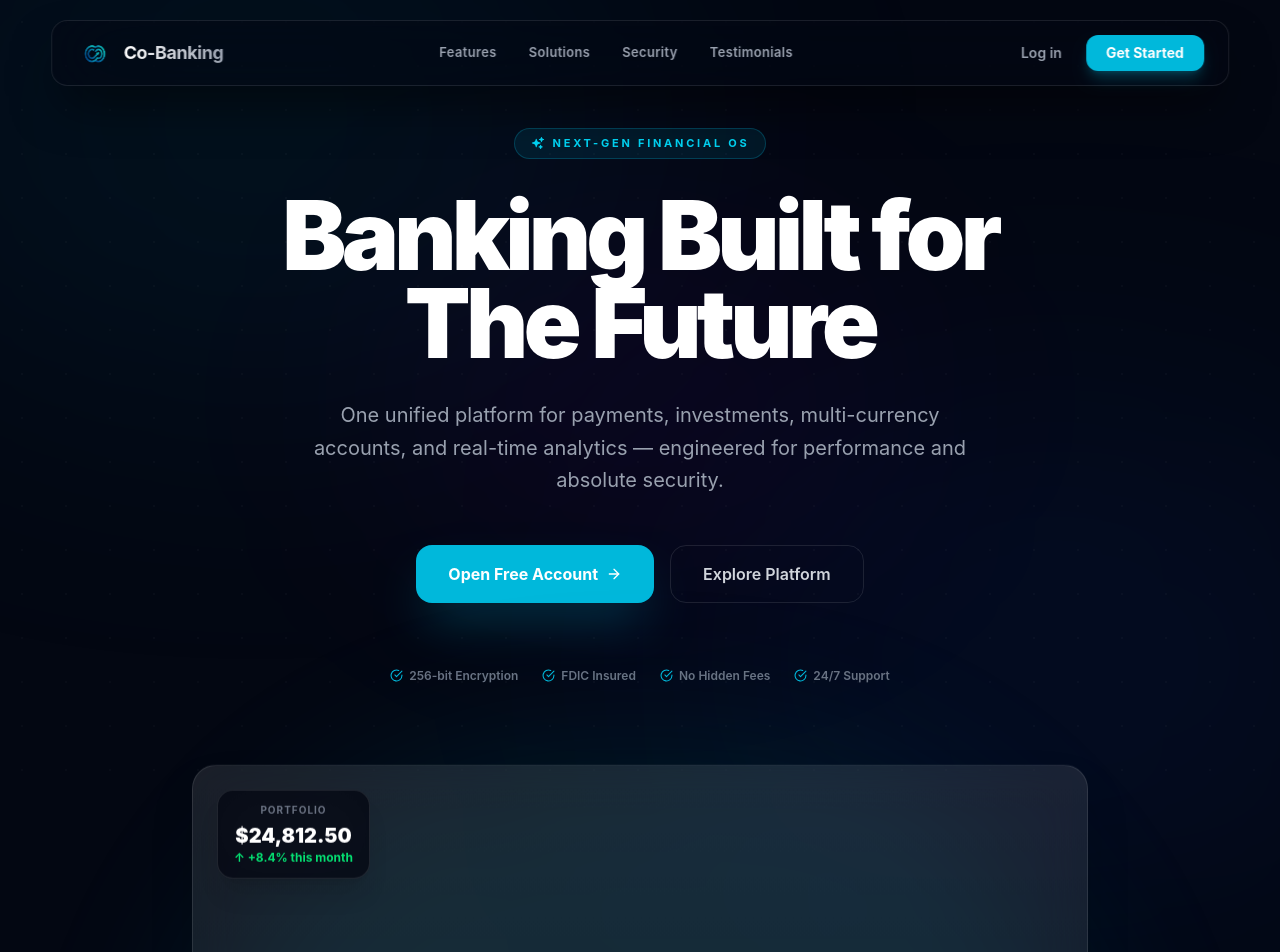
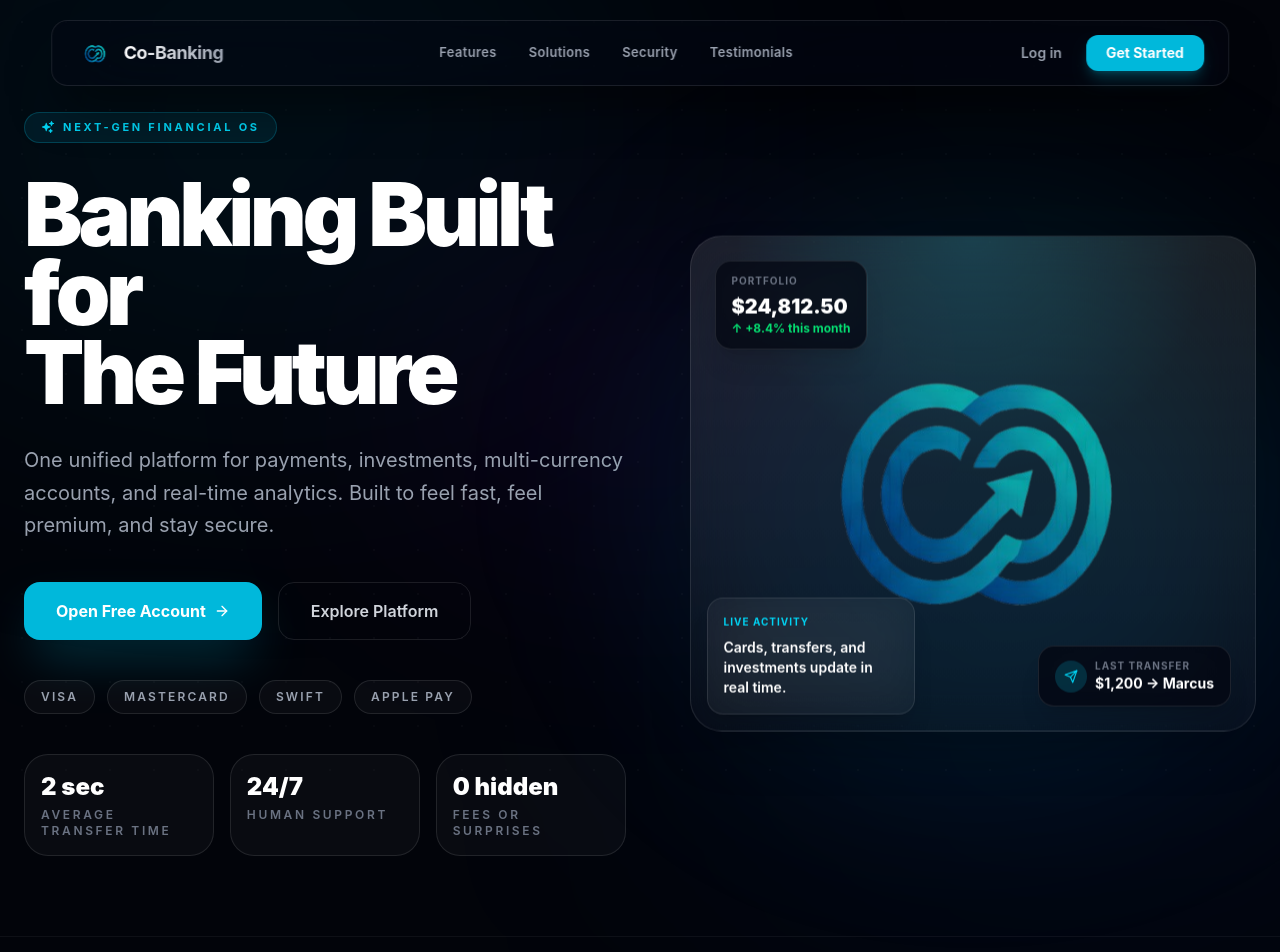
Before and after one commit to DeshanRashmika/Co-banking-FrontEnd, a React (Vite) app: page / in a window 1280 px wide. Shown: the top 952 px of the page. Built offline with nearby package versions, Linux system fonts and the light colour scheme.

Commit message:
Enhance Landing component with updated hero section layout, improved accessibility, and added proof points

```diff
--- a/src/pages/Landing.jsx
+++ b/src/pages/Landing.jsx
@@ -41,6 +41,14 @@ const STATS = [
   { value: '180+',  label: 'Countries Supported' },
   { value: '99.99%',label: 'Uptime SLA' },
 ];
+
+const HERO_PROOFS = [
+  { value: '2 sec', label: 'Average transfer time' },
+  { value: '24/7', label: 'Human support' },
+  { value: '0 hidden', label: 'Fees or surprises' },
+];
+
+const TRUSTED_BY = ['Visa', 'Mastercard', 'SWIFT', 'Apple Pay'];
 
 // ── Feature cards data ────────────────────────────────────────────────────────
 const FEATURES = [
@@ -123,7 +131,7 @@ export default function Landing() {
   const heroOpacity = useTransform(scrollYProgress, [0, 0.6], [1, 0]);
 
   return (
-    <div className="bg-[#030712] min-h-screen text-white overflow-x-hidden font-sans selection:bg-cyan-500/30">
+    <div className="relative min-h-screen overflow-x-hidden bg-[#02040a] text-white font-sans selection:bg-cyan-500/30">
 
       {/* ── Global background ── */}
       <div className="fixed inset-0 z-0 pointer-events-none">
@@ -186,9 +194,9 @@ export default function Landing() {
       {/* ══════════════════════════════════════════
           HERO
       ══════════════════════════════════════════ */}
-      <section ref={heroRef} className="relative min-h-screen flex flex-col items-center justify-center text-center px-6 pt-32 pb-20 z-10">
-        <motion.div style={{ y: heroY, opacity: heroOpacity }} className="max-w-5xl mx-auto">
-
+      <section ref={heroRef} className="relative z-10 min-h-screen px-6 pt-28 pb-20">
+        <div className="mx-auto grid max-w-7xl items-center gap-16 lg:grid-cols-[1.03fr_0.97fr] lg:min-h-[calc(100vh-7rem)]">
+          <motion.div style={{ y: heroY, opacity: heroOpacity }} className="max-w-3xl">
             {/* Badge */}
             <motion.div
               initial={{ opacity: 0, scale: 0.8 }}
@@ -205,7 +213,7 @@ export default function Landing() {
               initial={{ opacity: 0, y: 30 }}
               animate={{ opacity: 1, y: 0 }}
               transition={{ duration: 0.8, delay: 0.15, ease: [0.16, 1, 0.3, 1] }}
-            className="text-5xl sm:text-7xl md:text-8xl font-black leading-[0.92] tracking-tighter mb-8"
+              className="max-w-[12ch] text-5xl font-black leading-[0.9] tracking-tighter sm:text-7xl lg:text-[5.5rem]"
             >
               Banking Built for
               <br />
@@ -217,10 +225,10 @@ export default function Landing() {
               initial={{ opacity: 0, y: 20 }}
               animate={{ opacity: 1, y: 0 }}
               transition={{ duration: 0.7, delay: 0.3 }}
-            className="text-gray-400 text-lg md:text-xl max-w-2xl mx-auto mb-12 leading-relaxed"
+              className="mt-8 max-w-2xl text-lg leading-relaxed text-gray-400 md:text-xl"
             >
               One unified platform for payments, investments, multi-currency accounts,
-            and real-time analytics — engineered for performance and absolute security.
+              and real-time analytics. Built to feel fast, feel premium, and stay secure.
             </motion.p>
 
             {/* CTAs */}
@@ -228,30 +236,45 @@ export default function Landing() {
               initial={{ opacity: 0, y: 20 }}
               animate={{ opacity: 1, y: 0 }}
               transition={{ duration: 0.6, delay: 0.45 }}
-            className="flex flex-col sm:flex-row gap-4 justify-center mb-16"
+              className="mt-10 flex flex-col gap-4 sm:flex-row"
             >
               <Link to="/register"
-              className="group flex items-center justify-center gap-2 bg-cyan-500 hover:bg-cyan-400 text-white px-8 py-4 rounded-2xl text-base font-bold transition-all hover:scale-[1.03] active:scale-[0.98] shadow-2xl shadow-cyan-500/30">
+                className="group inline-flex items-center justify-center gap-2 rounded-2xl bg-cyan-500 px-8 py-4 text-base font-bold text-white shadow-2xl shadow-cyan-500/30 transition-all hover:scale-[1.03] hover:bg-cyan-400 active:scale-[0.98]">
                 Open Free Account
-              <FiArrowRight className="group-hover:translate-x-1 transition-transform" />
+                <FiArrowRight className="transition-transform group-hover:translate-x-1" />
               </Link>
               <a href="#features"
-              className="flex items-center justify-center gap-2 px-8 py-4 rounded-2xl text-base font-semibold border border-white/10 hover:bg-white/5 hover:border-white/20 transition-all text-gray-300">
+                className="inline-flex items-center justify-center gap-2 rounded-2xl border border-white/10 px-8 py-4 text-base font-semibold text-gray-300 transition-all hover:border-white/20 hover:bg-white/5">
                 Explore Platform
               </a>
             </motion.div>
 
-          {/* Trust badges */}
+            {/* Trust row */}
             <motion.div
               initial={{ opacity: 0 }}
               animate={{ opacity: 1 }}
               transition={{ delay: 0.65 }}
-            className="flex flex-wrap justify-center gap-6 text-[12px] text-gray-500 font-semibold"
+              className="mt-10 flex flex-wrap gap-3"
             >
-            {['256-bit Encryption', 'FDIC Insured', 'No Hidden Fees', '24/7 Support'].map((t) => (
-              <span key={t} className="flex items-center gap-1.5">
-                <FiCheckCircle className="text-cyan-500" size={13} /> {t}
+              {TRUSTED_BY.map((brand) => (
+                <span key={brand} className="rounded-full border border-white/10 bg-white/[0.03] px-4 py-2 text-xs font-semibold tracking-[0.18em] text-gray-400 uppercase">
+                  {brand}
                 </span>
+              ))}
+            </motion.div>
+
+            {/* Proof points */}
+            <motion.div
+              initial={{ opacity: 0, y: 20 }}
+              animate={{ opacity: 1, y: 0 }}
+              transition={{ duration: 0.6, delay: 0.75 }}
+              className="mt-10 grid gap-4 sm:grid-cols-3"
+            >
+              {HERO_PROOFS.map((item) => (
+                <div key={item.label} className="rounded-3xl border border-white/10 bg-white/[0.03] p-4 backdrop-blur-sm">
+                  <div className="text-2xl font-black text-white">{item.value}</div>
+                  <div className="mt-1 text-xs font-semibold uppercase tracking-[0.22em] text-gray-500">{item.label}</div>
+                </div>
               ))}
             </motion.div>
           </motion.div>
@@ -261,48 +284,57 @@ export default function Landing() {
             initial={{ opacity: 0, y: 60 }}
             animate={{ opacity: 1, y: 0 }}
             transition={{ duration: 1, delay: 0.5, ease: [0.16, 1, 0.3, 1] }}
-          className="relative mt-20 w-full max-w-4xl mx-auto"
+            className="relative w-full"
           >
-          <div className="absolute -inset-6 bg-cyan-500/10 blur-[80px] rounded-full" />
+            <div className="absolute -inset-8 bg-cyan-500/10 blur-[100px] rounded-full" />
             <motion.div
               animate={{ y: [0, -12, 0] }}
               transition={{ duration: 7, repeat: Infinity, ease: 'easeInOut' }}
-            className="relative rounded-3xl border border-white/10 bg-gradient-to-b from-white/10 to-white/[0.03] backdrop-blur-xl overflow-hidden shadow-2xl"
+              className="relative overflow-hidden rounded-[2rem] border border-white/10 bg-gradient-to-b from-white/10 to-white/[0.03] shadow-2xl backdrop-blur-xl"
             >
-            <img src={iconPng} alt="Co-Banking Dashboard" className="w-full h-auto object-contain rounded-3xl opacity-90 p-10" />
+              <div className="absolute inset-0 bg-[radial-gradient(circle_at_top,_rgba(34,211,238,0.16),_transparent_42%)]" />
+              <div className="relative p-5 sm:p-8 lg:p-10">
+                <img src={iconPng} alt="Co-Banking Dashboard" className="w-full rounded-[1.5rem] object-contain opacity-90" />
+              </div>
 
               {/* Floating stat cards */}
-            <div className="absolute top-6 left-6 bg-gray-950/80 backdrop-blur-xl border border-white/10 rounded-2xl px-4 py-3 shadow-xl">
-              <div className="text-[10px] text-gray-500 font-bold uppercase tracking-widest mb-1">Portfolio</div>
-              <div className="text-white font-black text-xl">$24,812.50</div>
-              <div className="text-green-400 text-xs font-bold">↑ +8.4% this month</div>
+              <div className="absolute left-4 top-4 rounded-2xl border border-white/10 bg-gray-950/80 px-4 py-3 shadow-xl backdrop-blur-xl sm:left-6 sm:top-6">
+                <div className="mb-1 text-[10px] font-bold uppercase tracking-widest text-gray-500">Portfolio</div>
+                <div className="text-xl font-black text-white">$24,812.50</div>
+                <div className="text-xs font-bold text-green-400">↑ +8.4% this month</div>
               </div>
 
-            <div className="absolute bottom-6 right-6 bg-gray-950/80 backdrop-blur-xl border border-white/10 rounded-2xl px-4 py-3 shadow-xl">
+              <div className="absolute bottom-4 right-4 rounded-2xl border border-white/10 bg-gray-950/80 px-4 py-3 shadow-xl backdrop-blur-xl sm:bottom-6 sm:right-6">
                 <div className="flex items-center gap-2">
-                <div className="w-8 h-8 bg-cyan-500/20 rounded-full flex items-center justify-center">
+                  <div className="flex h-8 w-8 items-center justify-center rounded-full bg-cyan-500/20">
                     <FiSend className="text-cyan-400" size={14} />
                   </div>
                   <div>
-                  <div className="text-[10px] text-gray-500 font-bold uppercase tracking-widest">Last Transfer</div>
-                  <div className="text-white font-bold text-sm">$1,200 → Marcus</div>
+                    <div className="text-[10px] font-bold uppercase tracking-widest text-gray-500">Last Transfer</div>
+                    <div className="text-sm font-bold text-white">$1,200 → Marcus</div>
                   </div>
                 </div>
               </div>
+
+              <div className="absolute left-4 bottom-4 hidden max-w-[13rem] rounded-2xl border border-white/10 bg-white/[0.04] p-4 shadow-xl backdrop-blur-xl lg:block">
+                <div className="text-[10px] font-bold uppercase tracking-widest text-cyan-400">Live activity</div>
+                <div className="mt-2 text-sm font-semibold text-white">Cards, transfers, and investments update in real time.</div>
+              </div>
             </motion.div>
           </motion.div>
+        </div>
       </section>
 
 
       {/* ══════════════════════════════════════════
           STATS BAR
       ══════════════════════════════════════════ */}
-      <section className="relative z-10 py-16 border-y border-white/5">
-        <div className="max-w-6xl mx-auto px-6 grid grid-cols-2 md:grid-cols-4 gap-8">
+      <section className="relative z-10 border-y border-white/5 py-16">
+        <div className="mx-auto grid max-w-6xl grid-cols-2 gap-4 px-6 md:grid-cols-4 md:gap-6">
           {STATS.map((s, i) => (
-            <FadeIn key={s.label} delay={i * 0.1} className="text-center">
-              <div className="text-4xl md:text-5xl font-black gradient-text mb-2">{s.value}</div>
-              <div className="text-gray-500 text-sm font-semibold uppercase tracking-widest">{s.label}</div>
+            <FadeIn key={s.label} delay={i * 0.1} className="rounded-3xl border border-white/10 bg-white/[0.03] p-6 text-center backdrop-blur-sm">
+              <div className="mb-2 text-3xl font-black gradient-text md:text-5xl">{s.value}</div>
+              <div className="text-xs font-semibold uppercase tracking-[0.24em] text-gray-500 md:text-sm">{s.label}</div>
             </FadeIn>
           ))}
         </div>
```
Lines whose indentation alone changed are shown as unchanged.
